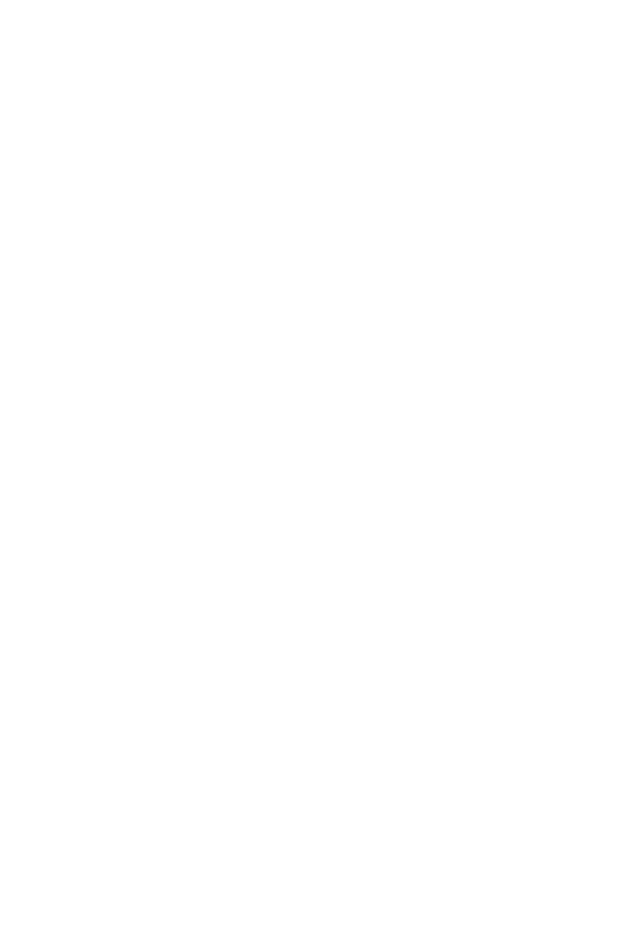
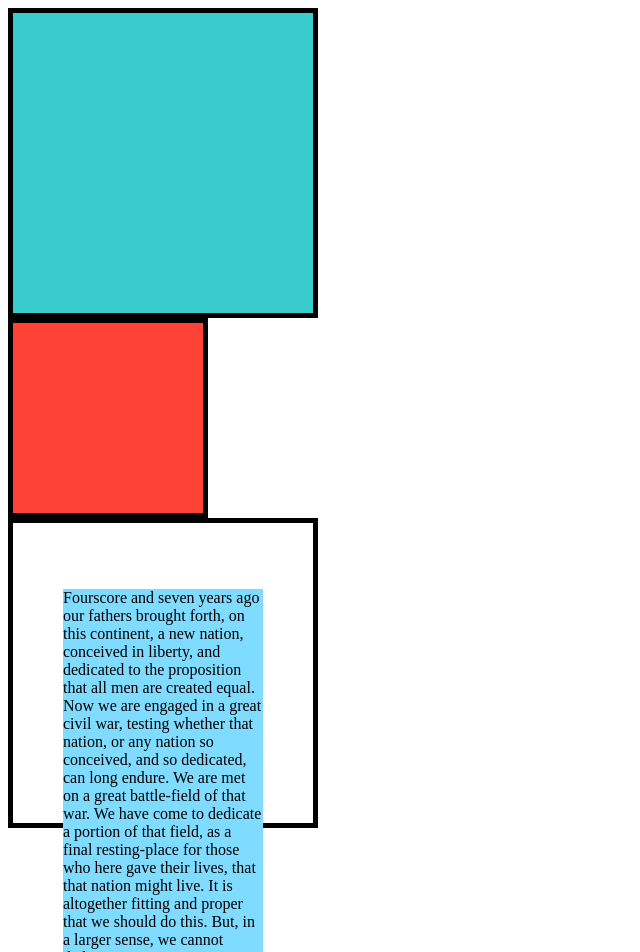
Before and after one commit to Tianyou-Song/App_Academy_W2D5, a plain HTML site: page box_model/index.html in a window 1280 px wide. Shown: the top 952 px of the page, without its empty margins (0-640 px from the left). Before the commit the page ends 800 px from the top, so only its background shows below. Drawn offline with Linux system fonts and the light colour scheme.

Commit message:
Implement half of box_model

```diff
--- a/box_model/box_model.css
+++ b/box_model/box_model.css
@@ -1,4 +1,8 @@
 div {
+  height: 200px;
+  width: 200px;
+  padding: 50px;
+  border: 5px solid black;
 }
 
 #first-div {
@@ -7,6 +11,11 @@ div {
 
 #second-div {
   background-color: #ff4136;
+  box-sizing: border-box;
+}
+
+.third-div {
+  min-height: 10px;
 }
 
 p {
--- a/box_model/index.html
+++ b/box_model/index.html
@@ -10,6 +10,11 @@
 
     <div id="second-div"></div>
 
+    <div class="third-div">
+      <p id="child"> Fourscore and seven years ago our fathers brought forth, on this continent, a new nation, conceived in liberty, and dedicated to the proposition that all men are created equal. Now we are engaged in a great civil war, testing whether that nation, or any nation so conceived, and so dedicated, can long endure. We are met on a great battle-field of that war. We have come to dedicate a portion of that field, as a final resting-place for those who here gave their lives, that that nation might live. It is altogether fitting and proper that we should do this. But, in a larger sense, we cannot dedicate, we cannot consecrate—we cannot hallow—this ground. The brave men, living and dead, who struggled here, have consecrated it far above our poor power to add or detract. The world will little note, nor long remember what we say here, but it can never forget what they did here. It is for us the living, rather, to be dedicated here to the unfinished work which they who fought here have thus far so nobly advanced. It is rather for us to be here dedicated to the great task remaining before us—that from these honored dead we take increased devotion to that cause for which they here gave the last full measure of devotion—that we here highly resolve that these dead shall not have died in vain—that this nation, under God, shall have a new birth of freedom, and that government of the people, by the people, for the people, shall not perish from the earth.
+       </p>
+    </div>
+
     <p></p>
   </body>
 </html>
```
